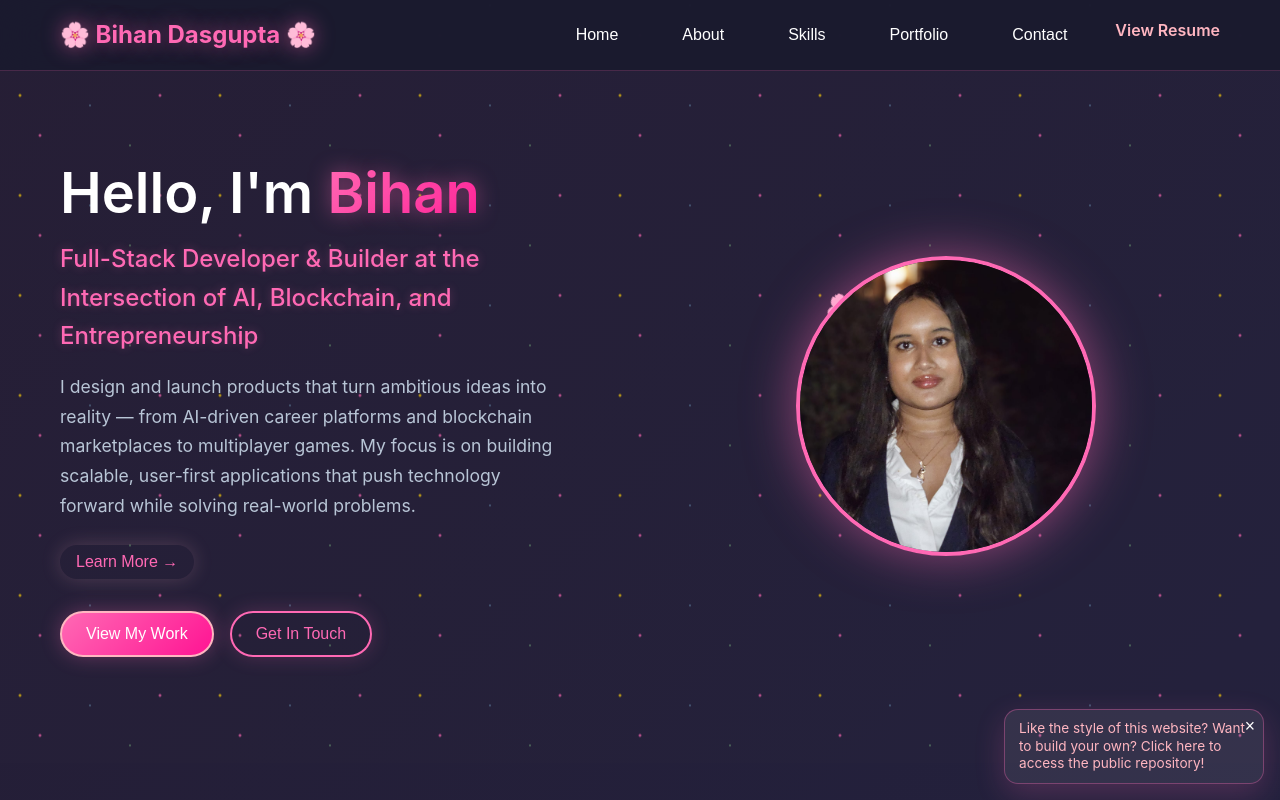
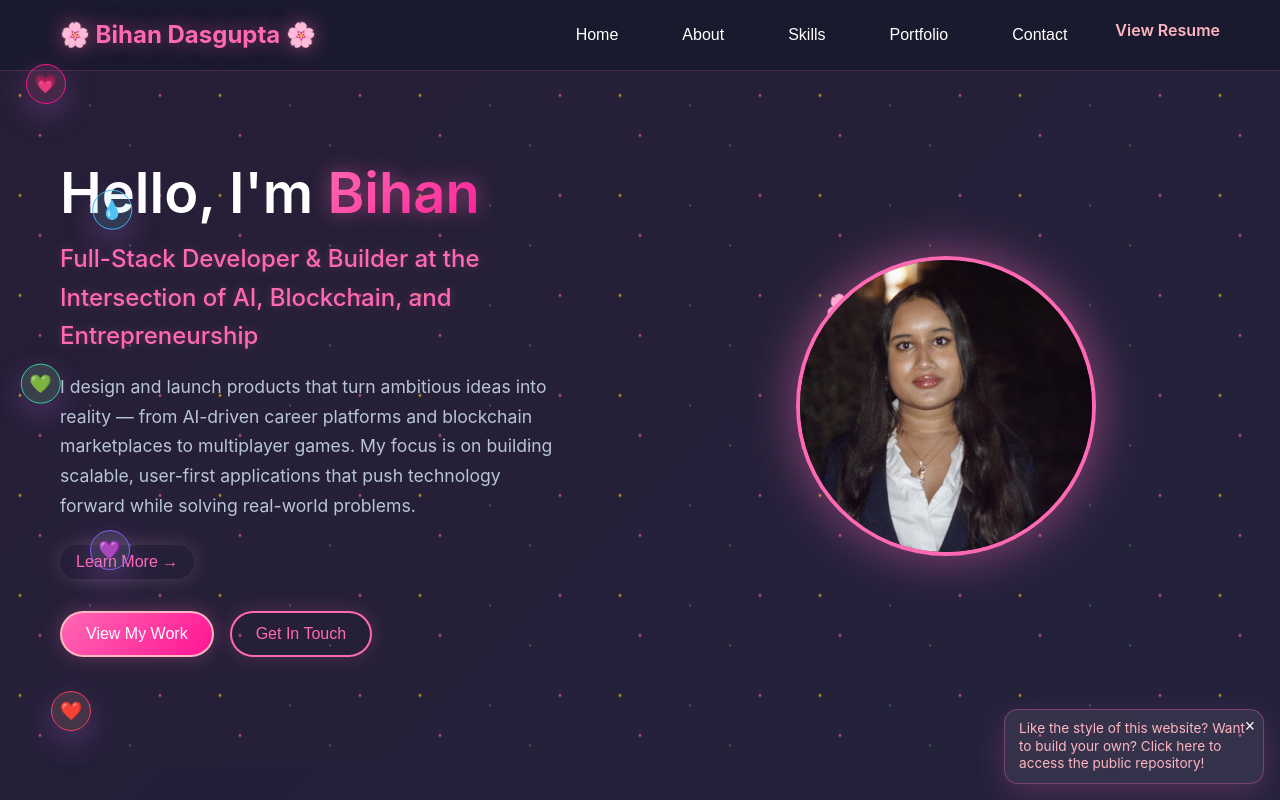
Before and after one commit to BihanDasgupta/Bihan-Official-Website, a React (Create React App) app: page / in a window 1280 px wide. Shown: the top 800 px of the page. Built offline with nearby package versions, Linux system fonts and the light colour scheme.

Commit message:
buttons for theme colors added, changed toggle button on bottom right too

```diff
--- a/src/App.css
+++ b/src/App.css
@@ -10,12 +10,12 @@ section {
 }
 
 section:nth-child(even) {
-  background: rgba(255, 105, 180, 0.05);
+  background: rgba(var(--primary-rgb), 0.05);
 }
 
 /* Gradient text effect */
 .gradient-text {
-  background: linear-gradient(135deg, #ff69b4 0%, #ff1493 100%);
+  background: linear-gradient(135deg, var(--primary) 0%, var(--primary-2) 100%);
   -webkit-background-clip: text;
   -webkit-text-fill-color: transparent;
   background-clip: text;
@@ -23,11 +23,11 @@ section:nth-child(even) {
 
 /* Glow effects */
 .glow {
-  text-shadow: 0 0 20px rgba(255, 105, 180, 0.5);
+  text-shadow: 0 0 20px rgba(var(--primary-rgb), 0.5);
 }
 
 .glow-box {
-  box-shadow: 0 0 30px rgba(255, 105, 180, 0.3);
+  box-shadow: 0 0 30px rgba(var(--primary-rgb), 0.3);
 }
 
 /* Hover effects */
@@ -44,7 +44,7 @@ section:nth-child(even) {
 .card {
   background: rgba(255, 255, 255, 0.05);
   backdrop-filter: blur(10px);
-  border: 1px solid rgba(255, 105, 180, 0.2);
+  border: 1px solid rgba(var(--primary-rgb), 0.2);
   border-radius: 20px;
   padding: 2rem;
   transition: all 0.3s ease;
@@ -52,7 +52,7 @@ section:nth-child(even) {
 
 .card:hover {
   background: rgba(255, 255, 255, 0.1);
-  border-color: rgba(255, 105, 180, 0.5);
+  border-color: rgba(var(--primary-rgb), 0.5);
   transform: translateY(-5px);
 }
 
--- a/src/App.tsx
+++ b/src/App.tsx
@@ -31,8 +31,50 @@ function App() {
       <Portfolio />
       <Contact />
       <Footer />
+      <ThemeBubbles />
     </div>
   );
 }
 
+const ThemeBubbles: React.FC = () => {
+  const applyTheme = (primary: string, primary2: string) => {
+    const root = document.documentElement;
+    root.style.setProperty('--primary', primary);
+    root.style.setProperty('--primary-2', primary2);
+    // derive rgb for soft backgrounds
+    const rgb = primary.replace('#','');
+    const r = parseInt(rgb.substring(0,2),16);
+    const g = parseInt(rgb.substring(2,4),16);
+    const b = parseInt(rgb.substring(4,6),16);
+    root.style.setProperty('--primary-rgb', `${r}, ${g}, ${b}`);
+    try { localStorage.setItem('themePrimary', primary); localStorage.setItem('themePrimary2', primary2); } catch {}
+  };
+
+  useEffect(() => {
+    try {
+      const p = localStorage.getItem('themePrimary');
+      const p2 = localStorage.getItem('themePrimary2');
+      if (p && p2) applyTheme(p, p2);
+    } catch {}
+  }, []);
+
+  const themes = [
+    { c1: '#ff69b4', c2: '#ff1493', emoji: '💗' }, // Pink (default)
+    { c1: '#7dd3fc', c2: '#38bdf8', emoji: '💧' }, // Sky
+    { c1: '#a7f3d0', c2: '#34d399', emoji: '💚' }, // Mint
+    { c1: '#c4b5fd', c2: '#8b5cf6', emoji: '💜' }, // Violet
+    { c1: '#fca5a5', c2: '#f43f5e', emoji: '❤️' }, // Rose
+  ];
+
+  return (
+    <div className="theme-bubbles" aria-label="Theme selector">
+      {themes.map((t, i) => (
+        <button key={i} className="theme-dot" style={{ borderColor: t.c2, background: t.c1 + '26' }} onClick={() => applyTheme(t.c1, t.c2)} aria-label={`Theme ${i+1}`}>
+          <span>{t.emoji}</span>
+        </button>
+      ))}
+    </div>
+  );
+};
+
 export default App;
--- a/src/components/About.css
+++ b/src/components/About.css
@@ -93,7 +93,7 @@
 
 .stat h3 {
   font-size: 2.5rem;
-  color: #ff69b4;
+  color: var(--primary);
   margin-bottom: 0.5rem;
   text-shadow: 0 0 20px rgba(255, 105, 180, 0.5);
 }
--- a/src/components/Contact.css
+++ b/src/components/Contact.css
@@ -14,7 +14,7 @@
 }
 
 .contact-title {
-  color: #ff69b4;
+  color: var(--primary);
   margin-bottom: 1rem;
   font-size: 1.8rem;
   text-shadow: 0 0 15px rgba(255, 105, 180, 0.3);
@@ -25,6 +25,11 @@
   margin-bottom: 2rem;
   line-height: 1.7;
   font-size: 1.1rem;
+}
+
+/* Form header */
+.form-title {
+  color: var(--primary);
 }
 
 .contact-section-title {
@@ -73,7 +78,7 @@
 }
 
 .contact-type {
-  color: #ff69b4;
+  color: var(--primary);
   font-size: 0.9rem;
   font-weight: 500;
 }
@@ -135,7 +140,7 @@
 }
 
 .form-title {
-  color: #ff69b4;
+  color: var(--primary);
   margin-bottom: 1.5rem;
   font-size: 1.3rem;
   text-align: center;
--- a/src/components/Hero.css
+++ b/src/components/Hero.css
@@ -46,10 +46,10 @@
   width: 40px;
   height: 40px;
   border-radius: 50%;
-  border: 1px solid rgba(216, 112, 255, 0.6);
-  background: rgba(216, 112, 255, 0.15);
-  color: #d870ff;
-  box-shadow: 0 10px 30px rgba(216, 112, 255, 0.25);
+  border: 1px solid rgba(255, 105, 180, 0.6);
+  background: rgba(255, 105, 180, 0.15);
+  color: #ff69b4;
+  box-shadow: 0 10px 30px rgba(255, 105, 180, 0.25);
   cursor: pointer;
   z-index: 1100;
 }
@@ -74,7 +74,7 @@
 
 .hero-subtitle {
   font-size: 1.5rem;
-  color: #ff69b4;
+  color: var(--primary);
   margin-bottom: 1rem;
   font-weight: 500;
   text-shadow: 0 0 10px rgba(255, 105, 180, 0.3);
@@ -95,7 +95,7 @@
 .btn-text {
   background: none;
   border: none;
-  color: #ff69b4;
+  color: var(--primary);
   font-size: 1rem;
   font-weight: 500;
   cursor: pointer;
@@ -110,7 +110,7 @@
 }
 
 .btn-text:hover {
-  color: #ff1493;
+  color: var(--primary-2);
   transform: translateX(5px);
 }
 
@@ -144,7 +144,7 @@
   height: 300px;
   border-radius: 50%;
   object-fit: cover;
-  border: 4px solid #ff69b4;
+  border: 4px solid var(--primary);
   box-shadow: 0 0 50px rgba(255, 105, 180, 0.5);
   position: relative;
   overflow: hidden;
@@ -153,7 +153,7 @@
 
 .hero-headshot:hover {
   transform: scale(1.05);
-  border-color: #ff1493;
+  border-color: var(--primary-2);
   box-shadow: 0 0 70px rgba(255, 105, 180, 0.7);
 }
 
--- a/src/components/Hero.tsx
+++ b/src/components/Hero.tsx
@@ -72,7 +72,7 @@ const RepoBubble: React.FC = () => {
   }, [collapsed]);
 
   return collapsed ? (
-    <button className="repo-bubble-icon" aria-label="Open repository info" onClick={() => setCollapsed(false)}>💜</button>
+    <button className="repo-bubble-icon" aria-label="Open repository info" onClick={() => setCollapsed(false)}>🌸</button>
   ) : (
     <div className="repo-bubble" role="dialog" aria-label="Repo Promo">
       <button className="repo-bubble-close" aria-label="Close" onClick={() => setCollapsed(true)}>×</button>
--- a/src/components/Skills.css
+++ b/src/components/Skills.css
@@ -15,7 +15,7 @@
 }
 
 .category-title {
-  color: #ff69b4;
+  color: var(--primary);
   margin-bottom: 1.5rem;
   font-size: 1.5rem;
   text-align: center;
--- a/src/index.css
+++ b/src/index.css
@@ -21,6 +21,13 @@ body {
   overflow-x: hidden;
 }
 
+/* Theme variables (overridable by Theme Bubbles) */
+:root {
+  --primary: #ff69b4;
+  --primary-2: #ff1493;
+  --primary-rgb: 255, 105, 180;
+}
+
 /* Custom Scrollbar */
 ::-webkit-scrollbar {
   width: 8px;
@@ -31,7 +38,7 @@ body {
 }
 
 ::-webkit-scrollbar-thumb {
-  background: #ff69b4;
+  background: var(--primary);
   border-radius: 4px;
 }
 
@@ -82,7 +89,7 @@ h1, h2, h3, h4, h5, h6 {
   font-size: 2.5rem;
   text-align: center;
   margin-bottom: 3rem;
-  color: #ff69b4;
+  color: var(--primary);
   text-shadow: 0 0 20px rgba(255, 105, 180, 0.5);
   position: relative;
 }
@@ -95,7 +102,7 @@ h1, h2, h3, h4, h5, h6 {
   transform: translateX(-50%);
   width: 60px;
   height: 4px;
-  background: linear-gradient(135deg, #ff69b4 0%, #ff1493 100%);
+  background: linear-gradient(135deg, var(--primary) 0%, var(--primary-2) 100%);
   border-radius: 2px;
   box-shadow: 0 0 10px rgba(255, 105, 180, 0.5);
 }
@@ -119,7 +126,7 @@ h1, h2, h3, h4, h5, h6 {
 }
 
 .btn-primary {
-  background: linear-gradient(135deg, #ff69b4 0%, #ff1493 100%);
+  background: linear-gradient(135deg, var(--primary) 0%, var(--primary-2) 100%);
   color: white;
   box-shadow: 0 0 20px rgba(255, 105, 180, 0.3);
 }
@@ -131,8 +138,8 @@ h1, h2, h3, h4, h5, h6 {
 
 .btn-secondary {
   background: transparent;
-  color: #ff69b4;
-  border: 2px solid #ff69b4;
+  color: var(--primary);
+  border: 2px solid var(--primary);
   box-shadow: 0 0 20px rgba(255, 105, 180, 0.2);
 }
 
@@ -163,27 +170,27 @@ h1, h2, h3, h4, h5, h6 {
 
 .btn-outline {
   background: transparent;
-  color: #ff69b4;
-  border: 2px solid #ff69b4;
+  color: var(--primary);
+  border: 2px solid var(--primary);
   box-shadow: 0 0 20px rgba(255, 105, 180, 0.2);
 }
 
 .btn-outline:hover {
-  background: #ff69b4;
+  background: var(--primary);
   color: white;
   transform: translateY(-2px);
   box-shadow: 0 10px 25px rgba(255, 105, 180, 0.5);
 }
 
 .btn:visited {
-  color: #ff1493 !important;
-  border-color: #ff1493 !important;
+  color: var(--primary-2) !important;
+  border-color: var(--primary-2) !important;
   background: rgba(255, 20, 147, 0.1) !important;
 }
 
 .btn-outline:visited {
-  color: #ff1493 !important;
-  border-color: #ff1493 !important;
+  color: var(--primary-2) !important;
+  border-color: var(--primary-2) !important;
   background: rgba(255, 20, 147, 0.1) !important;
 }
 
@@ -198,10 +205,67 @@ a:not(.btn) {
   color: #ffb6c1;
 }
 a:not(.btn):hover {
-  color: #ff69b4;
+  color: var(--primary);
 }
 a:not(.btn):visited {
   color: #d870ff; /* dark pink / light purple */
+}
+
+/* Theme overrides for key accents */
+.section-title, .project-title, .contact-type {
+  color: var(--primary) !important;
+}
+.tech-tag {
+  color: var(--primary) !important;
+  border-color: rgba(var(--primary-rgb), 0.2) !important;
+  background: rgba(var(--primary-rgb), 0.1) !important;
+}
+.stat h3 {
+  color: var(--primary) !important;
+}
+
+/* Theme Bubbles */
+.theme-bubbles {
+  position: fixed;
+  inset: 0;
+  pointer-events: none;
+  z-index: 1100;
+}
+.theme-dot {
+  width: 40px;
+  height: 40px;
+  border-radius: 50%;
+  border: 1px solid rgba(216, 112, 255, 0.6);
+  background: rgba(216, 112, 255, 0.15);
+  box-shadow: 0 10px 30px rgba(216, 112, 255, 0.25);
+  cursor: pointer;
+  position: absolute;
+  pointer-events: auto;
+  display: flex;
+  align-items: center;
+  justify-content: center;
+  font-size: 18px;
+  line-height: 1;
+}
+
+/* Floating animations for theme dots */
+@keyframes themeFloatA { 0%,100% { transform: translateY(0); } 50% { transform: translateY(-20px); } }
+@keyframes themeFloatB { 0%,100% { transform: translate(0,0); } 50% { transform: translate(15px,-15px); } }
+@keyframes themeFloatC { 0%,100% { transform: translate(0,0); } 50% { transform: translate(-12px,-10px); } }
+
+.theme-dot:nth-child(1){ top: 8%; left: 2%; animation: themeFloatA 7s ease-in-out infinite; }
+.theme-dot:nth-child(2){ top: 24%; left: 7%; animation: themeFloatB 8s ease-in-out infinite; }
+.theme-dot:nth-child(3){ top: 46%; left: 2%; animation: themeFloatC 9s ease-in-out infinite; }
+.theme-dot:nth-child(4){ top: 68%; left: 7%; animation: themeFloatA 10s ease-in-out infinite; }
+.theme-dot:nth-child(5){ top: 88%; left: 3%; animation: themeFloatB 11s ease-in-out infinite; }
+
+@media (max-width: 768px) {
+  .theme-dot { width: 34px; height: 34px; }
+  .theme-dot:nth-child(1){ top: 10%; left: 3%; }
+  .theme-dot:nth-child(2){ top: 30%; left: 6%; }
+  .theme-dot:nth-child(3){ top: 52%; left: 3%; }
+  .theme-dot:nth-child(4){ top: 74%; left: 6%; }
+  .theme-dot:nth-child(5){ top: 92%; left: 3%; }
 }
 
 /* Animations */
```
